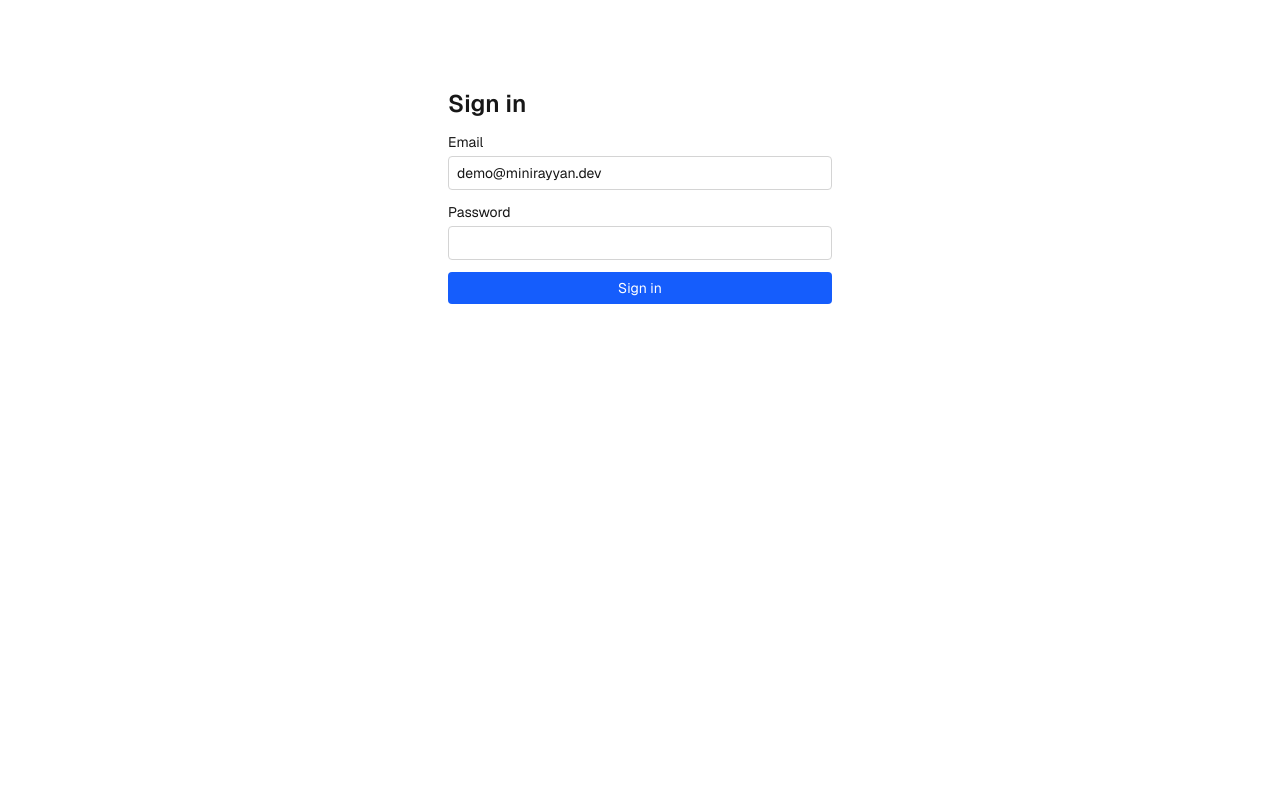
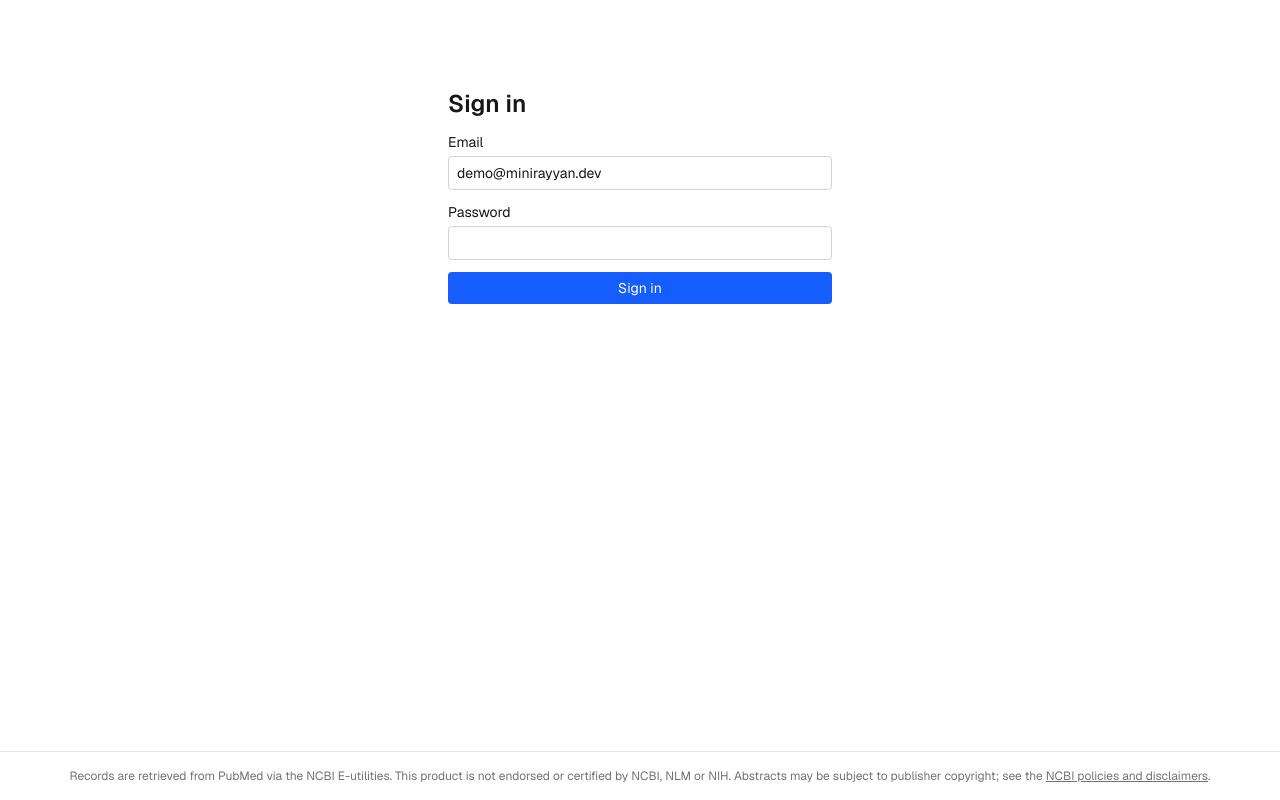
Before and after one commit to VishnuDatta510/YouPlusMeThreeMama, a Next.js app in the folder frontend/: page /login in a window 1280 px wide. Built offline with nearby package versions, Linux system fonts and the light colour scheme; no server answers.

Commit message:
Show NCBI disclaimer in the footer

```diff
--- a/frontend/app/layout.tsx
+++ b/frontend/app/layout.tsx
@@ -24,6 +24,14 @@ export default function RootLayout({ children }: LayoutProps<"/">) {
       <body className="flex min-h-full flex-col font-sans">
         <Nav />
         <main className="mx-auto w-full max-w-6xl flex-1 px-4 py-6">{children}</main>
+        <footer className="border-t border-neutral-200 px-4 py-4 text-center text-xs text-neutral-500 dark:border-neutral-800">
+          Records are retrieved from PubMed via the NCBI E-utilities. This product is not endorsed or certified by
+          NCBI, NLM or NIH. Abstracts may be subject to publisher copyright; see the{" "}
+          <a className="underline" href="https://www.ncbi.nlm.nih.gov/home/about/policies/" target="_blank">
+            NCBI policies and disclaimers
+          </a>
+          .
+        </footer>
       </body>
     </html>
   );
```
